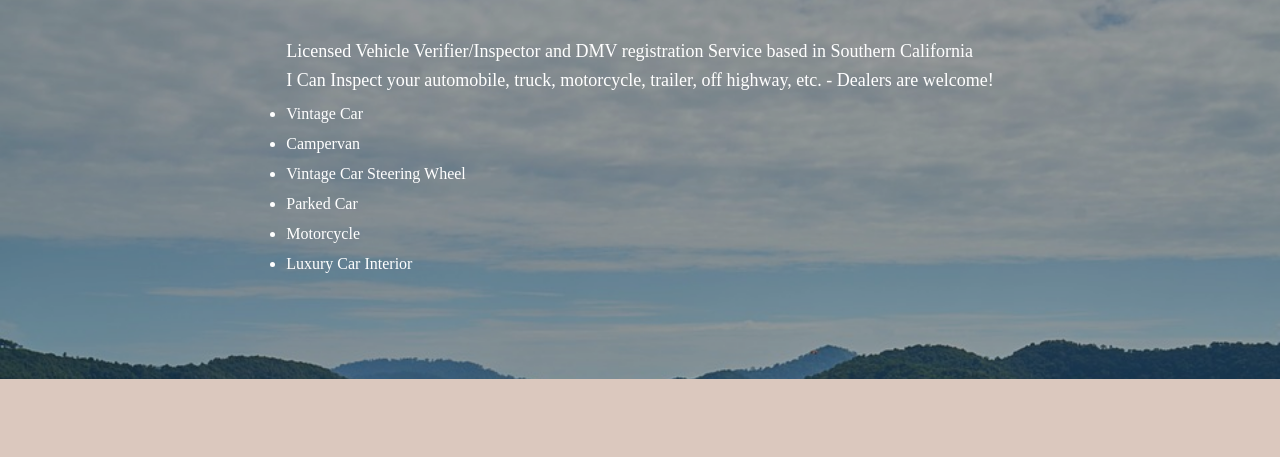
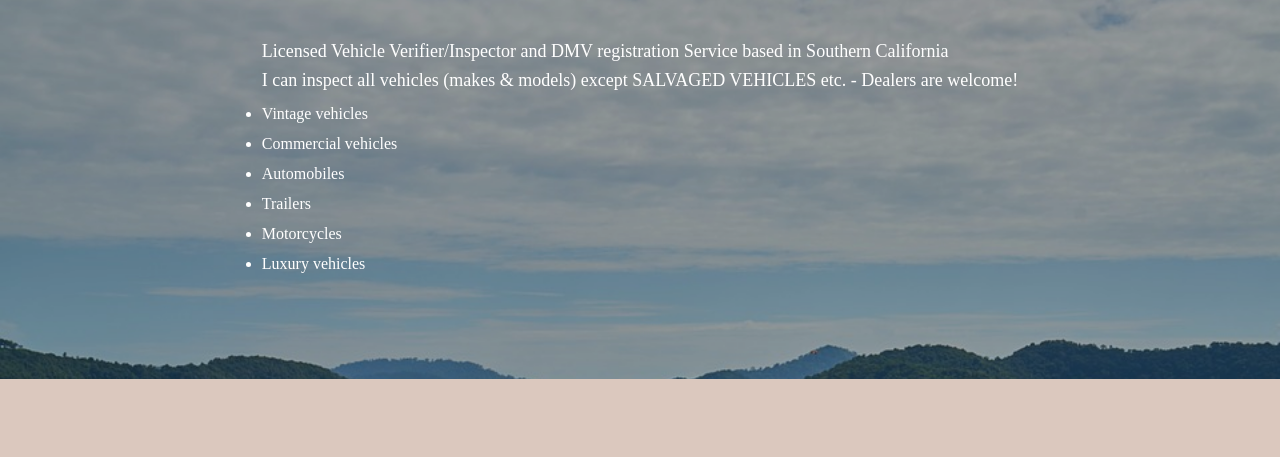
Before and after one commit to shaneduggandev/shaneduggandev.github.io, a plain HTML site: page index.html in a window 1280 px wide. Shown: the part 282-739 px from the top of the page. Drawn offline with Linux system fonts and the light colour scheme.

Commit message:
Updates copy

```diff
--- a/index.html
+++ b/index.html
@@ -4,7 +4,7 @@
     <meta charset="UTF-8">
     <link rel="stylesheet" href="./css/main.css">
     <link rel="stylesheet" href="./css/common.css">
-    <title>Vin Verify Pro - Southern California Vehicle Verification</title>
+    <title>Mobile Vehicle Verification Services (SoCal)</title>
   </head>
   <body>
     <header>
@@ -18,26 +18,26 @@
 
             <div class='subtitle'>Licensed Vehicle Verifier/Inspector and DMV registration Service based in Southern California</div>
 
-            <div class='subtitle'>I Can Inspect your automobile, truck, motorcycle, trailer, off highway, etc. - Dealers are welcome!</div>
+            <div class='subtitle'>I can inspect all vehicles (makes & models) except SALVAGED VEHICLES etc. - Dealers are welcome!</div>
 
             <ul>
                 <li>
-                    Vintage Car
+                    Vintage vehicles
                 </li>
                 <li>
-                    Campervan
+                    Commercial vehicles
                 </li>
                 <li>
-                    Vintage Car Steering Wheel
+                    Automobiles
                 </li>
                 <li>
-                    Parked Car
+                    Trailers
                 </li>
                 <li>
-                    Motorcycle
+                    Motorcycles
                 </li>
                 <li>
-                    Luxury Car Interior
+                    Luxury vehicles
                 </li>
             </ul>
         </div>
@@ -95,7 +95,7 @@
         <div class='first-div'>
             Call to schedule an appointment! <br/><br/>
             949-285-5959 <br/><br/>
-            670 W 17th St. D2 Costa Mesa, CA 92627<br/><br/>
+            Mobile vehicle verification service covering all of Orange County & Los Angeles County<br/><br/>
         </div>
         <div>
             ©2020 by Vin Verifier Pro.
```
